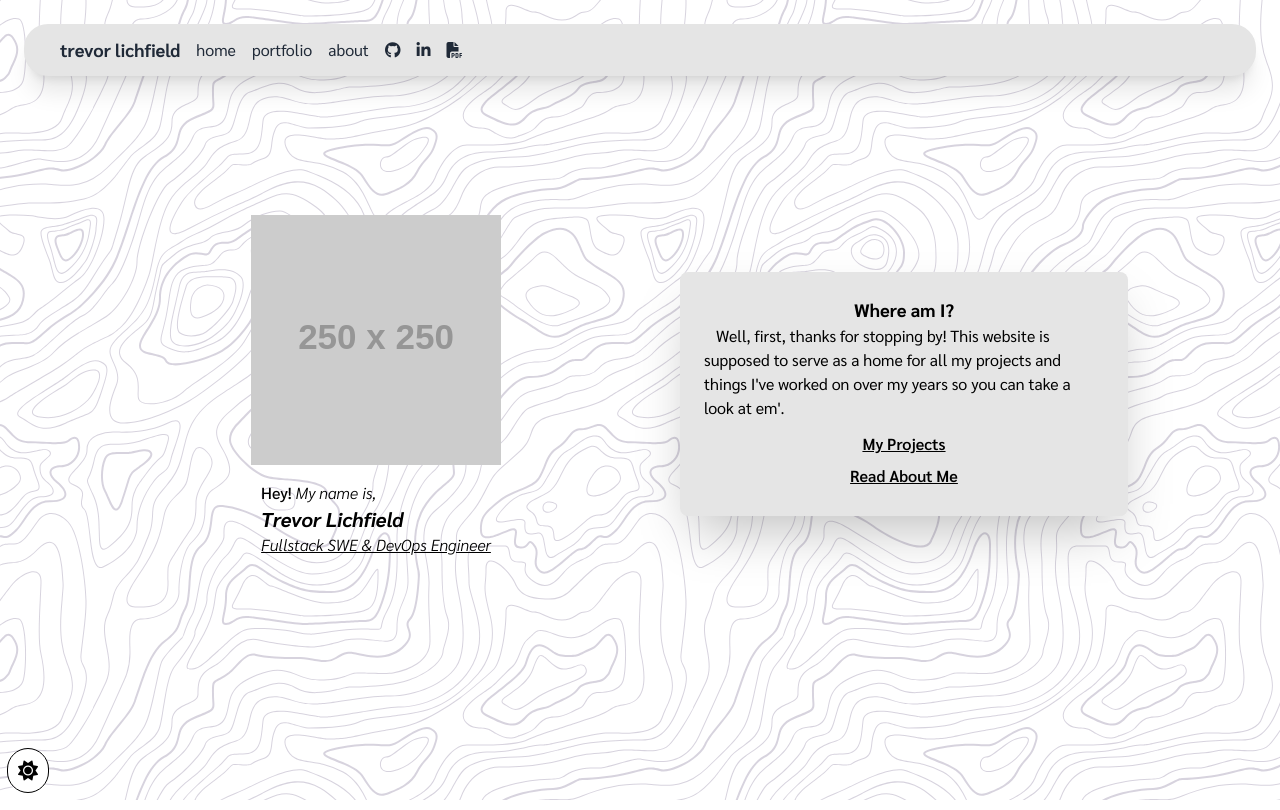
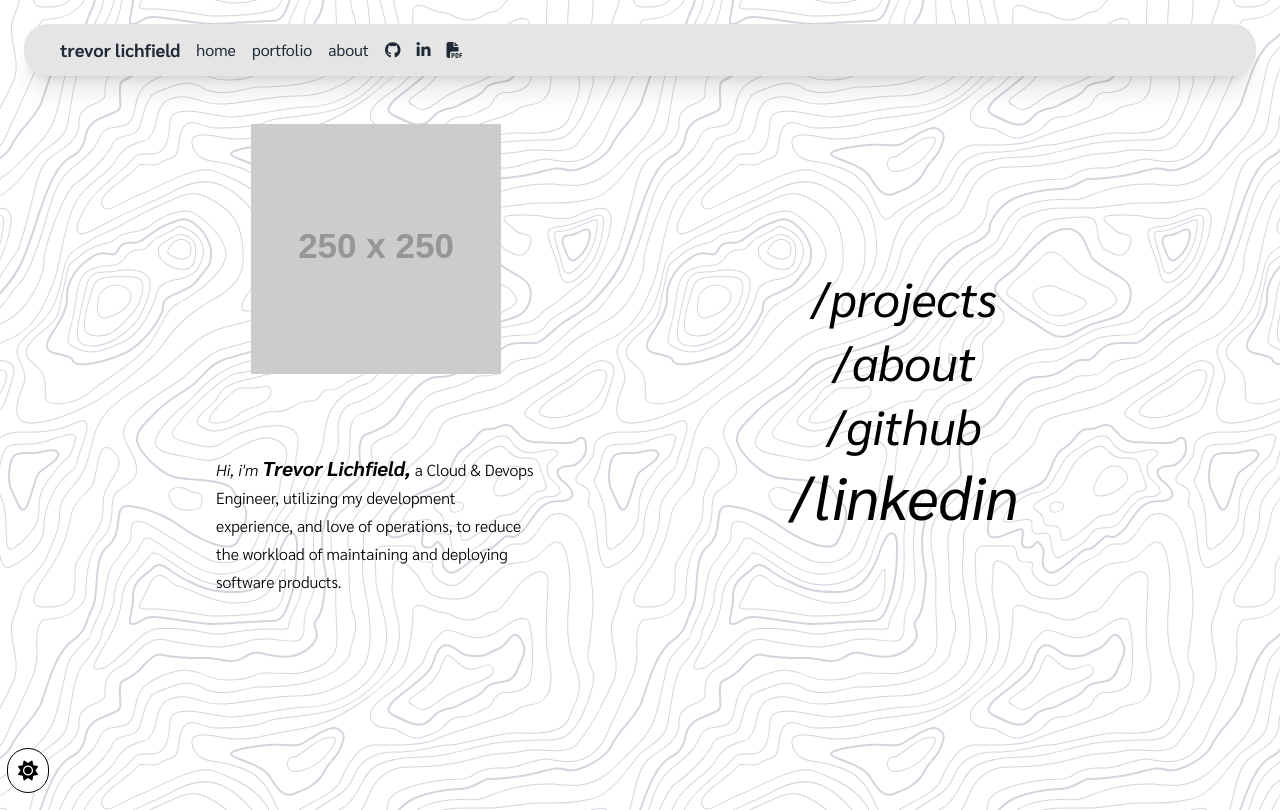
Before and after one commit to lichfiet/portfolio, a React (Vite) app: page / in a window 1280 px wide. Built offline with nearby package versions, Linux system fonts and the light colour scheme.

Commit message:
changing up homepage

```diff
--- a/src/pages/home.jsx
+++ b/src/pages/home.jsx
@@ -6,33 +6,33 @@ const HomePage = function () {
 
     return (
         <div className="flex-grow overflow-auto container mx-auto my-auto justify-center content-center px-0 lg:px-28 md:px-4 md:pb-28">
-            <div className="block md:grid grid-cols-2">
+            <div className="block lg:grid grid-cols-2">
                 <div className="content-center p-6">
                     <div className="flex content-center justify-center">
                         <img src="https://via.placeholder.com/250" alt="profile picture" />
                     </div>
-                    <div className="flex justify-center">
-                        <ul className="p-4 text-left">
-                            <li className="font-medium text-base lg:text-lg">Hey! <i className="font-light">My name is,</i></li>
-                            <li className="text-xl lg:text-3xl italic hover:not-italic"><b>Trevor Lichfield</b></li>
-                            <li className="font-light text-base lg:text-lg italic underline">Fullstack SWE & DevOps Engineer</li>
+                    <div className="justify-center">
+                        <ul className="m-16 text-left p-4">
+                            <li className="font-medium text-base lg:text-lg items-end">
+                                <i className="font-light pr-1">Hi, i'm</i>
+                                <p className="text-xl lg:text-3xl italic inline"><b>Trevor Lichfield,</b>
+                                <p className='inline text-base font-light'> a Cloud & Devops Engineer, utilizing my development experience, and love of operations, to reduce the workload of maintaining and deploying software products.</p></p></li>
                         </ul>
                     </div>
                 </div>
                 <div className="flex justify-center content-center mx-5 md:mx-10">
-                    <div className="p-6 my-auto dark:bg-neutral-800 bg-neutral-200 rounded-lg shadow-2xl flex flex-col h-fit">
-                        <h1 className="md:text-base lg:text-lg font-bold text-center">
-                            Where am I?
-                        </h1>
-                        <p className="indent-3 mb-2 text-sm lg:text-base">
-                            Well, first, thanks for stopping by! This website is supposed to serve as a home for all my projects and
-                            things I've worked on over my years so you can take a look at em'.
+                    <div className="p-6 my-auto flex flex-col h-fit">
+                        <p className='text-5xl p-2 text-center text-black dark:text-white'>
+                            <a href="./projects" onClick={(e) => { }}>/<i>projects</i></a>
                         </p>
-                        <p className='p-1 text-center text-black dark:text-white'>
-                            <a href="./projects" onClick={(e) => { }} className="underline font-semibold">My Projects</a>
+                        <p className='text-5xl p-2 text-center text-black dark:text-white'>
+                            <a href="./about" onClick={(e) => { }}>/<i>about</i></a>
                         </p>
-                        <p className='p-1 text-center text-black dark:text-white'>
-                            <a href="./about" onClick={(e) => { }} className="underline font-semibold">Read About Me</a>
+                        <p className='text-5xl p-2 text-center text-black dark:text-white'>
+                            <a href="https://github.com/lichfiet" onClick={(e) => { }}>/<i>github</i></a>
+                        </p>
+                        <p className='text-6xl p-2 text-center text-black dark:text-white'>
+                            <a href="./about" onClick={(e) => { }}>/<i>linkedin</i></a>
                         </p>
                     </div>
                 </div>
```
Also changed, not shown: src/components/background.css, 1 other file (tests, documents, lock files or other folders).
